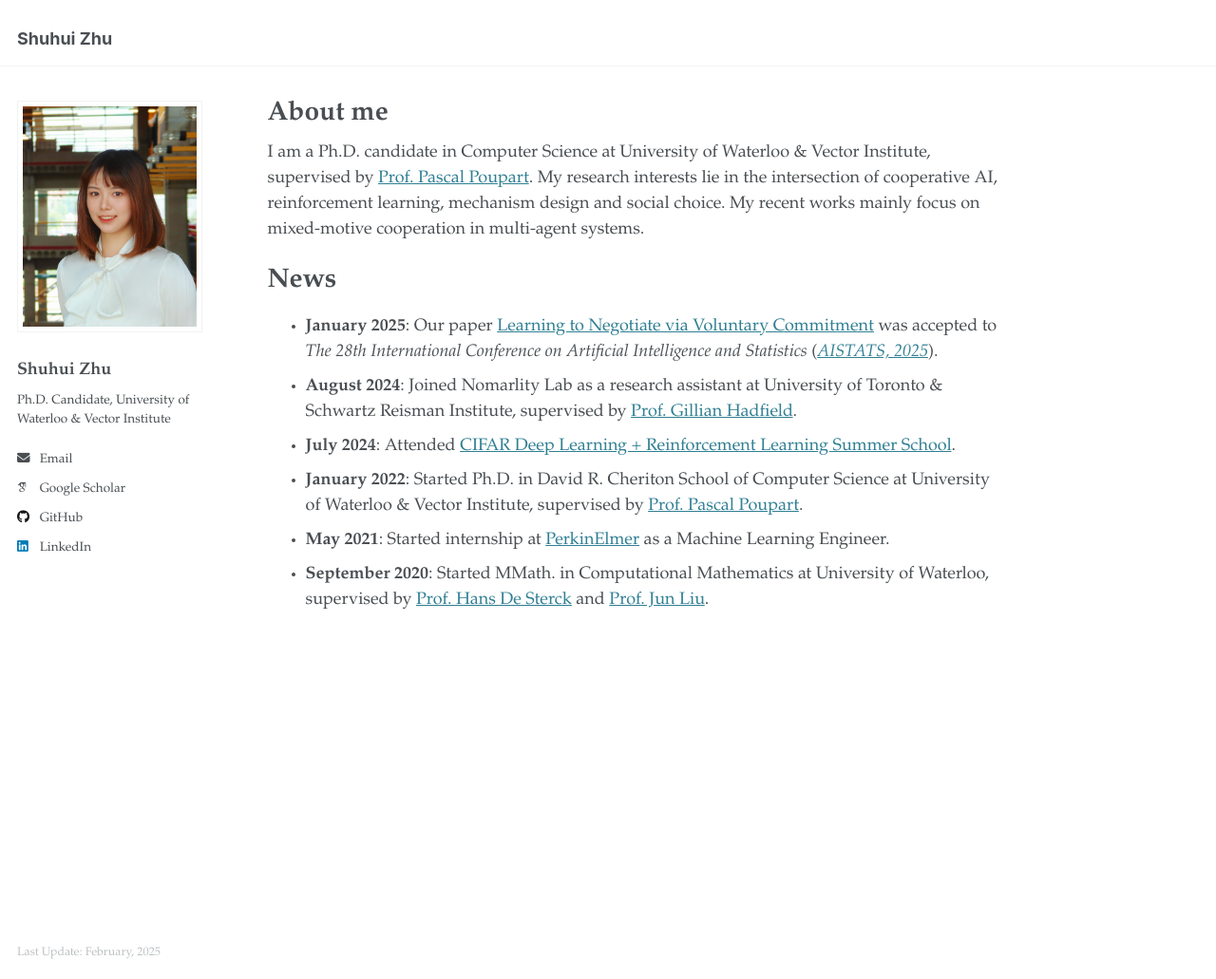
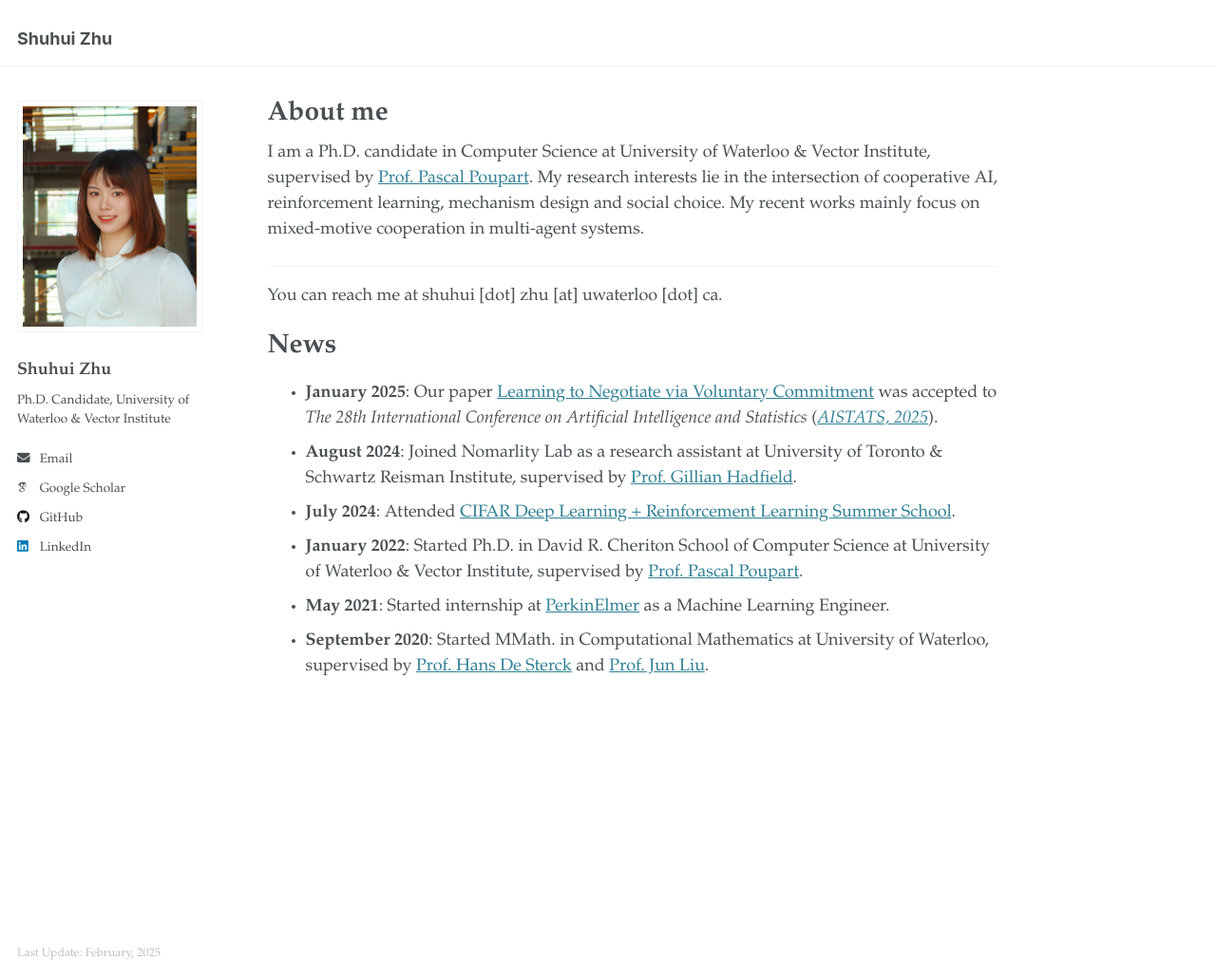
Before and after one commit to shuhui-zhu/shuhui-zhu.github.io, a Jekyll site: the page built from _pages/about.md, in a window 1280 px wide and 1031 px high. Shown: the whole window at 95% size. Built offline with Jekyll 4.4.1, drawn with Linux system fonts in a browser that asks for light colours; some web fonts are replaced.

Commit message:
add explicit email address

```diff
--- a/_pages/about.md
+++ b/_pages/about.md
@@ -9,6 +9,9 @@ redirect_from:
 
 I am a Ph.D. candidate in Computer Science at University of Waterloo & Vector Institute, supervised by [Prof. Pascal Poupart](https://cs.uwaterloo.ca/~ppoupart/). My research interests lie in the intersection of cooperative AI, reinforcement learning, mechanism design and social choice. My recent works mainly focus on mixed-motive cooperation in multi-agent systems.
 
+---
+You can reach me at shuhui [dot] zhu [at] uwaterloo [dot] ca.
+
 News
 ======
 * **January 2025**: Our paper [Learning to Negotiate via Voluntary Commitment](https://openreview.net/forum?id=DZwHPyPeZO) was accepted to *The 28th International Conference on Artificial Intelligence and Statistics* ([*AISTATS, 2025*](https://virtual.aistats.org/Conferences/2025)).
```
